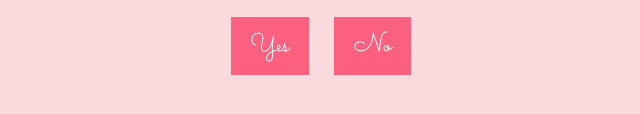
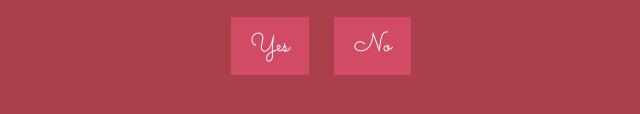
Before and after one commit to mikamiaumiau/valentines-days, a plain HTML site: page index.html in a window 1280 px wide. Shown: the part 554-668 px from the top of the page, without its empty margins (319-959 px from the left). Drawn offline with Linux system fonts and the light colour scheme.

Commit message:
Update style.css

```diff
--- a/style.css
+++ b/style.css
@@ -4,7 +4,7 @@ body {
     font-family: Arial, sans-serif; /* Fallback font family */
     text-align: center; /* Center-align text */
     margin: 0; /* Remove default margin */
-    background-color: #FADADD; /* Set background color to light pink */
+    background-color: #ab404a; /* Set background color to light pink */
 }
 
 #container {
@@ -33,7 +33,7 @@ button {
     margin: 0 10px; /* Set margin around buttons */
     font-size: 26px; /* Set font size for buttons */
     font-family: 'Sacramento', cursive; /* Apply Sacramento font to the options */
-    background-color: #FB607F; /* Set button background color */
+    background-color: #d24b66; /* Set button background color */
     color: white; /* Set text color to white */
     border: none; /* Remove button border */
     cursor: pointer; /* Set cursor to pointer on hover */
```
